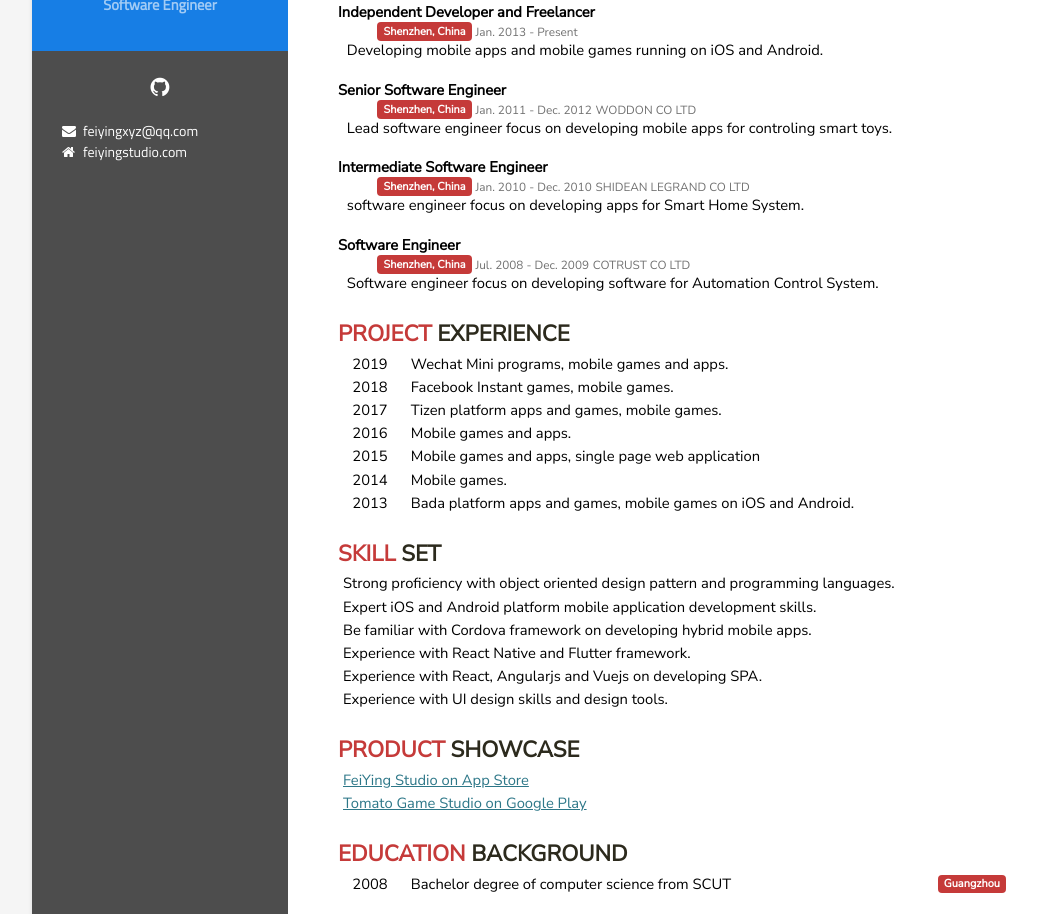
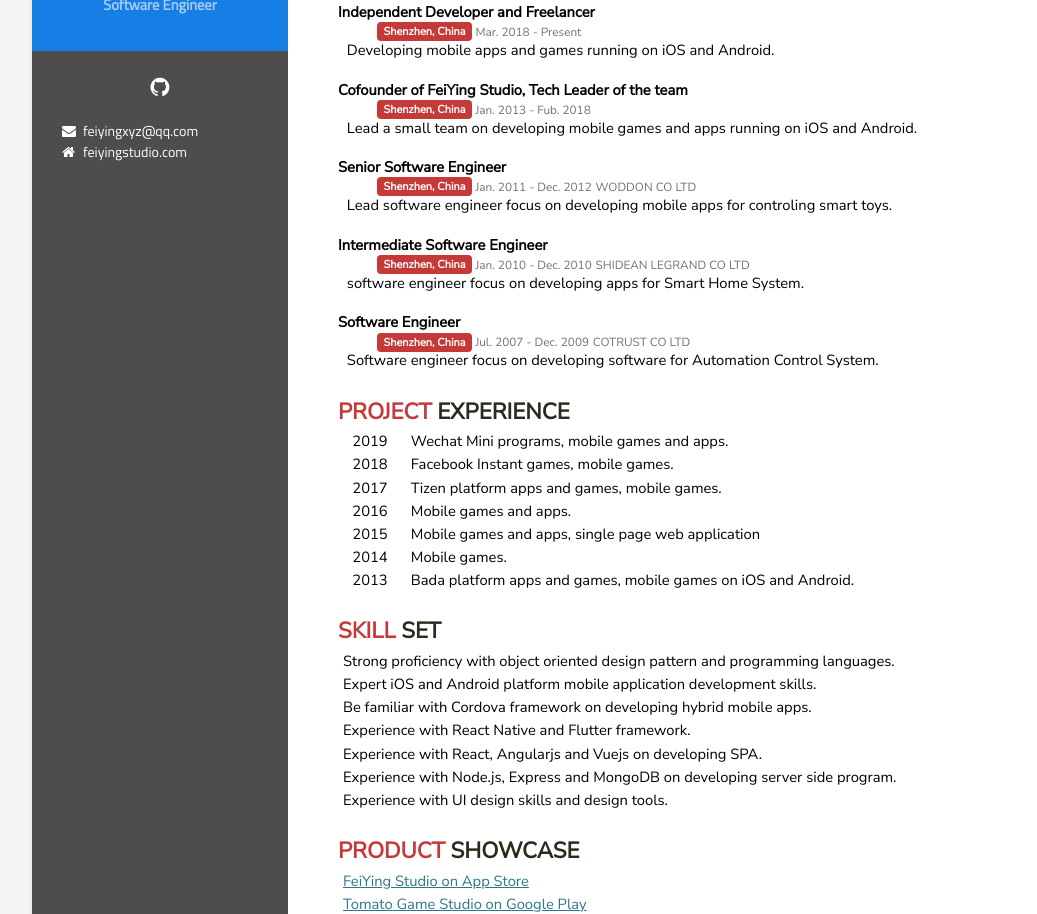
Before and after one commit to Carter800/fei, a plain HTML site: page docs/cv/index.html in a window 1280 px wide. Shown: the part 240-1154 px from the top of the page, without its empty margins (96-1133 px from the left). Drawn offline with nearby package versions, Linux system fonts and the light colour scheme.

Commit message:
changed some info

```diff
--- a/docs/cv/index.html
+++ b/docs/cv/index.html
@@ -68,11 +68,25 @@
                                         <i>Shenzhen, China</i>
                                     </span>
                                     <span class="date">
-                                        <small>Jan. 2013 - Present</small>
+                                        <small>Mar. 2018 - Present</small>
                                     </span>
                                     <ul class="descriptions">
                                         <li>
-                                            <span>Developing mobile apps and mobile games running on iOS and Android.</span>
+                                            <span>Developing mobile apps and games running on iOS and Android.</span>
+                                        </li>
+                                    </ul>
+                                </div>
+                                <div class="item item-detail">
+                                    <span class="title">Cofounder of FeiYing Studio, Tech Leader of the team</span>
+                                    <span class="location">
+                                        <i>Shenzhen, China</i>
+                                    </span>
+                                    <span class="date">
+                                        <small>Jan. 2013 - Fub. 2018</small>
+                                    </span>
+                                    <ul class="descriptions">
+                                        <li>
+                                            <span>Lead a small team on developing mobile games and apps running on iOS and Android.</span>
                                         </li>
                                     </ul>
                                 </div>
@@ -117,7 +131,7 @@
                                     <i>Shenzhen, China</i>
                                 </span>
                                 <span class="date">
-                                    <small>Jul. 2008 - Dec. 2009</small>
+                                    <small>Jul. 2007 - Dec. 2009</small>
                                 </span>
                                 <span class="organization">
                                     <small>CoTrust co ltd</small>
@@ -191,6 +205,9 @@
                                     <span class="organization">Experience with React, Angularjs and Vuejs on developing SPA.</span>
                                 </div>
                                 <div class="item item-simple">
+                                    <span class="organization">Experience with Node.js, Express and MongoDB on developing server side program.</span>
+                                </div>
+                                <div class="item item-simple">
                                     <span class="organization">Experience with UI design skills and design tools.</span>
                                 </div>
                             </div>
@@ -204,7 +221,7 @@
                             </h1>
                             <div class="items">
                                 <div class="item item-simple">
-                                    <span class="organization"><a href="https://itunes.apple.com/us/developer/feiyinginfo/id351050067" target="_blank">FeiYing Studio on App Store</a></span>
+                                    <span class="organization"><a href="https://itunes.apple.com/cn/developer/feiyinginfo/id351050067" target="_blank">FeiYing Studio on App Store</a></span>
                                 </div>
                                 <div class="item item-simple">
                                     <span class="organization"><a href="https://play.google.com/store/apps/developer?id=Tomato+Game+Studio" target="_blank">Tomato Game Studio on Google Play</a></span>
@@ -220,8 +237,8 @@
                             </h1>
                             <div class="items">
                                 <div class="item item-simple">
-                                    <span class="date">2008</span>
-                                    <span class="organization">Bachelor degree of computer science from SCUT</span>
+                                    <span class="date">2007</span>
+                                    <span class="organization">Bachelor degree of computer science network engineering from SCUT</span>
                                     <span class="location">Guangzhou</span>
                                 </div>
                             </div>
```
